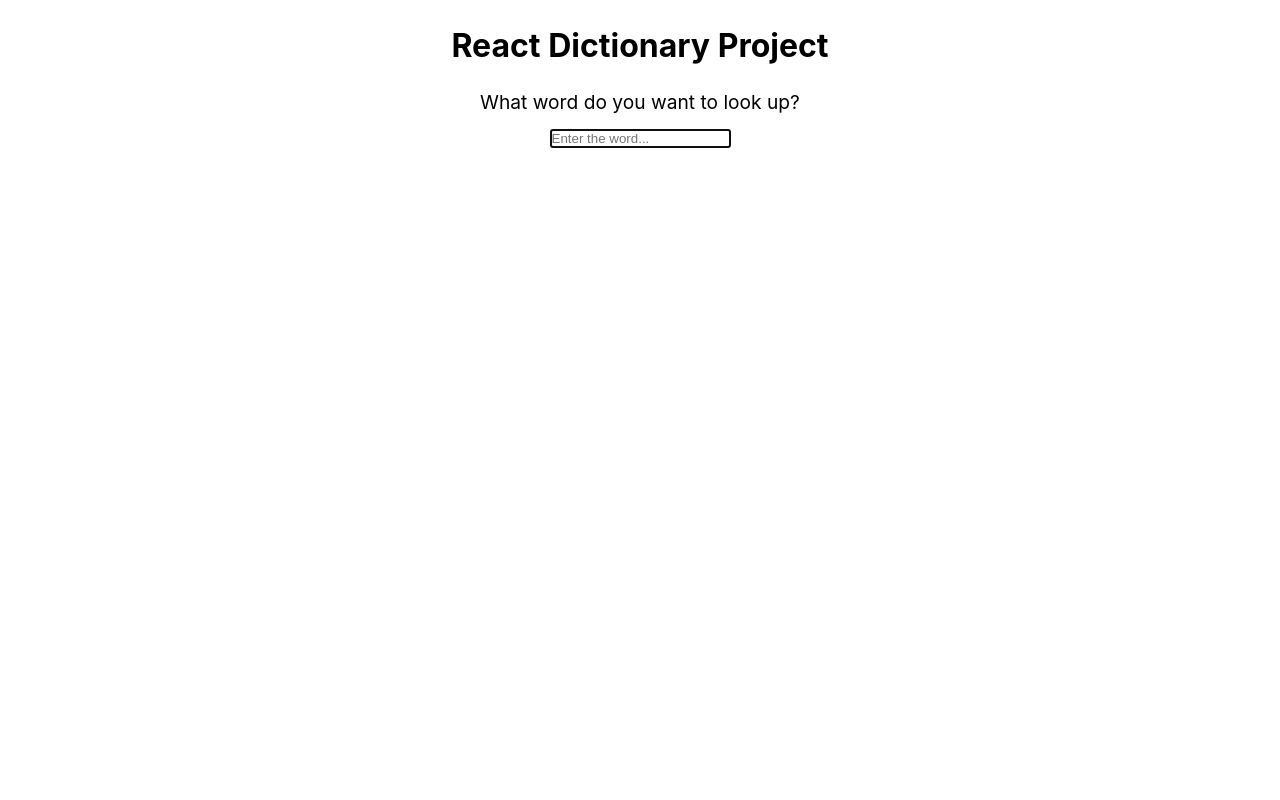
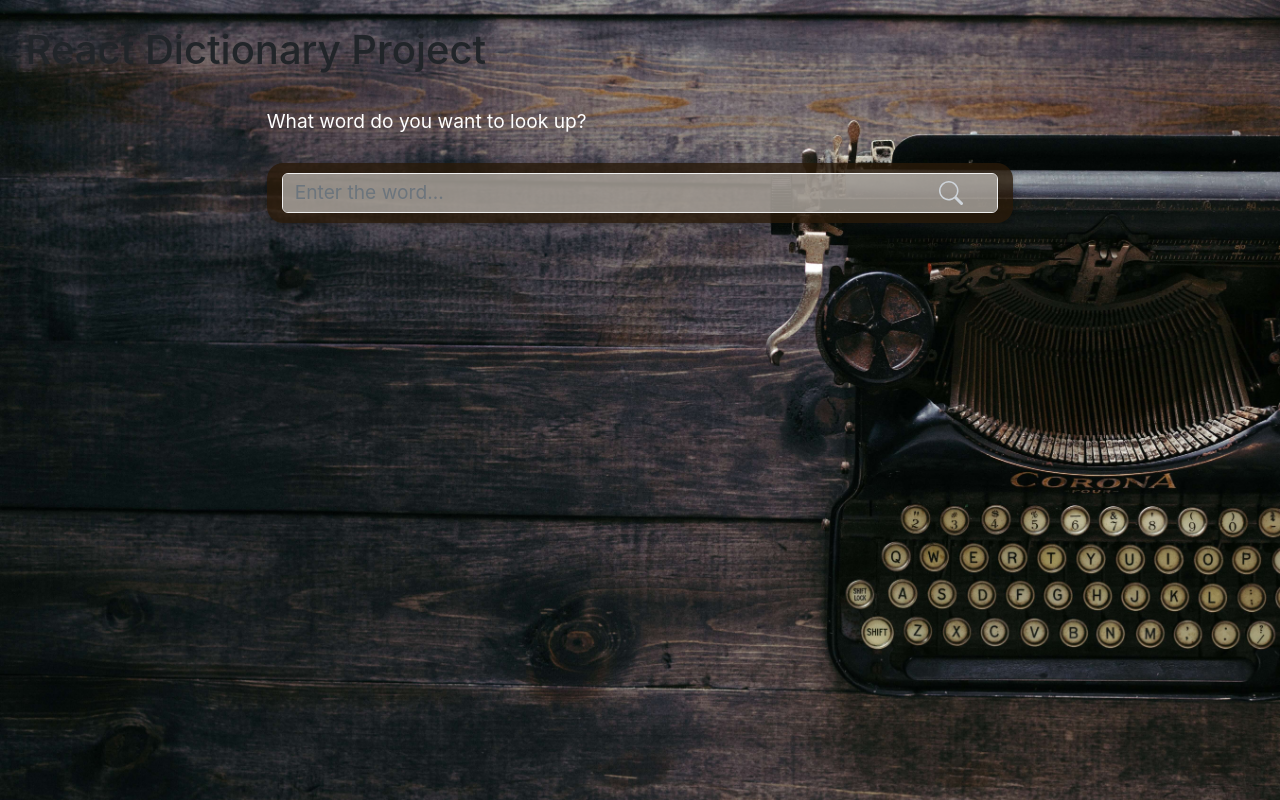
Before and after one commit to Vikkadin/dictionary-app-react, a React (Create React App) app: page / in a window 1280 px wide. Built offline with nearby package versions, Linux system fonts and the light colour scheme.

Commit message:
feat: add cards css

```diff
--- a/package.json
+++ b/package.json
@@ -11,6 +11,7 @@
     "react": "^18.2.0",
     "react-audio-player": "^0.17.0",
     "react-dom": "^18.2.0",
+    "react-icons": "^4.6.0",
     "react-scripts": "5.0.1",
     "web-vitals": "^2.1.4"
   },
--- a/public/index.html
+++ b/public/index.html
@@ -6,6 +6,8 @@
   <meta name="viewport" content="width=device-width, initial-scale=1" />
   <meta name="theme-color" content="#000000" />
   <meta name="description" content="Dictionary app created using create-react-app" />
+  <link rel="stylesheet" href="https://cdn.jsdelivr.net/npm/bootstrap@5.2.2/dist/css/bootstrap.min.css"
+    integrity="sha384-Zenh87qX5JnK2Jl0vWa8Ck2rdkQ2Bzep5IDxbcnCeuOxjzrPF/et3URy9Bv1WTRi" crossorigin="anonymous" />
   <link rel="apple-touch-icon" sizes="180x180" href="/apple-touch-icon.png">
   <link rel="icon" type="image/png" sizes="32x32" href="/favicon-32x32.png">
   <link rel="icon" type="image/png" sizes="16x16" href="/favicon-16x16.png">
--- a/src/App.css
+++ b/src/App.css
@@ -13,7 +13,11 @@ a {
 }
 
 body {
-    text-align: center;
+    background-image: url(./img/dictionary-background.jpg);
+    background-repeat: no-repeat;
+    background-attachment: fixed;
+    background-position: top center;
+    background-size: cover;
 }
 
 h1 {
--- a/src/components/Dictionary.js
+++ b/src/components/Dictionary.js
@@ -1,5 +1,6 @@
 import React, { useState } from 'react'
 import axios from 'axios'
+import { BsSearch } from 'react-icons/bs'
 import Results from './Results';
 import '../css/Dictionary.css'
 
@@ -23,14 +24,18 @@ function Dictionary() {
     }
 
     return (
-        <div className="Dictionary">
+        <div className="Dictionary col-11 col-md-7 mx-auto">
             <section>
                 <div className="hint">
                     What word do you want to look up?
                 </div>
-                <form onSubmit={search} >
+                <form class="input-box" onSubmit={search}>
+                    <input type="search" autoFocus={true} onChange={handleKeywordChange} class="form-control" placeholder="Enter the word..." />
+                    <BsSearch className="icon" />
+                </form>
+                {/* <form onSubmit={search} >
                     <input type="search" autoFocus={true} onChange={handleKeywordChange} placeholder="Enter the word..." />
-                </form>
+                </form> */}
             </section>
             <section>
                 <Results result={response} />
--- a/src/components/Meanings.js
+++ b/src/components/Meanings.js
@@ -4,7 +4,7 @@ import '../css/Meanings.css'
 
 export default function Meanings(props) {
     return (
-        <div className="Meanings">
+        <div className="Meanings papers">
             <h4>{props.meaning.partOfSpeech}</h4>
             {props.meaning.definitions.map(function (definition, index) {
                 return (
--- a/src/components/Results.js
+++ b/src/components/Results.js
@@ -7,7 +7,7 @@ export default function Results(props) {
     if (props.result) {
         return (
             <div className="Results">
-                <section>
+                <section className="papers">
                     <h2>{props.result.word}</h2>
                     {props.result.phonetics.map(function (phonetic, index) {
                         return (
--- a/src/css/Dictionary.css
+++ b/src/css/Dictionary.css
@@ -1,4 +1,90 @@
 .hint {
     padding-bottom: 1%;
     font-size: 1.2em;
+    color: #fff;
 }
+
+.papers,
+.papers:before,
+.papers:after {
+    background-color: #fff;
+    border: 1px solid #ccc;
+    box-shadow: inset 0 0 30px rgba(0, 0, 0, 0.1), 1px 1px 3px rgba(0, 0, 0, 0.2);
+}
+
+.papers {
+    position: relative;
+    width: 100%;
+    padding: 2em;
+    margin: 50px auto;
+}
+
+.papers:before,
+.papers:after {
+    content: "";
+    position: absolute;
+    left: 0;
+    top: 0;
+    width: 100%;
+    height: 100%;
+    -webkit-transform: rotateZ(2.5deg);
+    -o-transform: rotate(2.5deg);
+    transform: rotateZ(2.5deg);
+    z-index: -1;
+}
+
+.papers:after {
+    -webkit-transform: rotateZ(-2.5deg);
+    -o-transform: rotate(-2.5deg);
+    transform: rotateZ(-2.5deg);
+}
+
+.papers h4 {
+    font-size: 1.8em;
+    font-weight: normal;
+    text-align: center;
+    padding: 0.2em 0;
+    margin: 0;
+    border-top: 1px solid #ddd;
+    border-bottom: 2px solid #ddd;
+}
+
+.papers p {
+    text-align: left;
+    margin: 1, 5em 0;
+}
+
+.input-box {
+    position: relative;
+    font-size: 1.5em;
+    background: rgba(41, 26, 9, 0.8);
+    padding: 10px 15px;
+    border-radius: 16px;
+    box-shadow: 0px 3px 7px rgba(0, 0, 0, 0.3);
+    margin: 20px auto;
+    text-align: center;
+}
+
+.icon {
+    position: absolute;
+    right: 50px;
+    top: 18px;
+    color: #ced4da;
+
+}
+
+.form-control {
+    height: 40px;
+    background-color: #2c272769;
+}
+
+.form-control:focus {
+    background-color: #fefefe80;
+    box-shadow: none;
+    border-color: #eee;
+}
+
+::placeholder {
+    font-size: 120%;
+    color: #ced4da;
+}
```
Also changed, not shown: src/img/dictionary-background.jpg (added), 1 other file (tests, documents, lock files or other folders).
